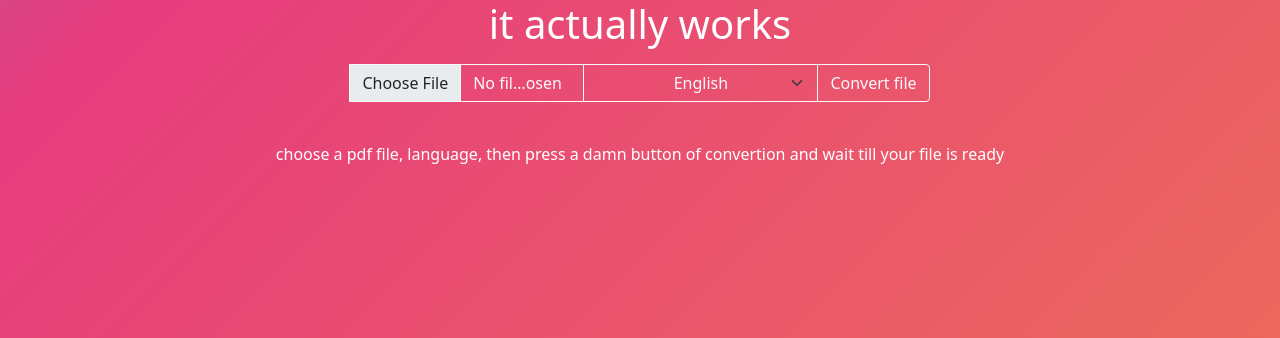
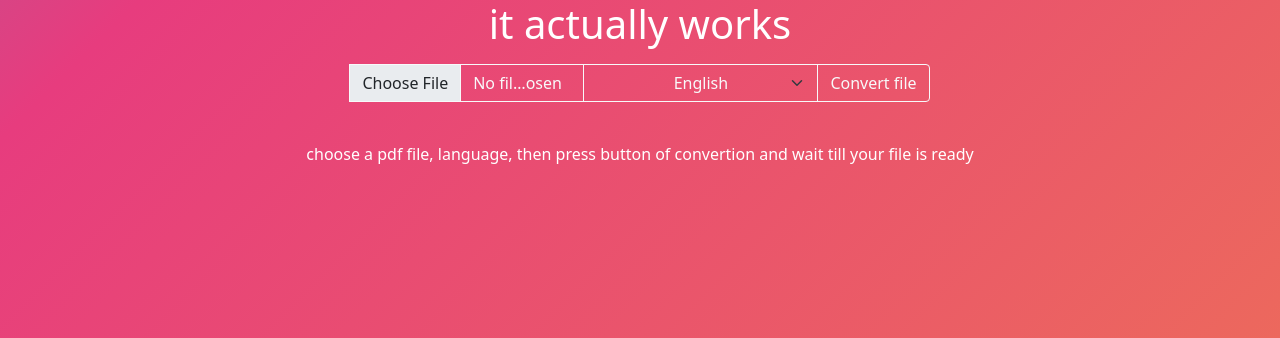
Before and after one commit to An-Sk/ocr_pdf, a Django app: page / in a window 1280 px wide. Shown: the top 338 px of the page. Run offline with Django 3.2, Linux system fonts and the light colour scheme; some libraries are stand-ins or nearby versions.

Commit message:
Update convertor.html

```diff
--- a/pdf_ocr/convertor/templates/convertor/convertor.html
+++ b/pdf_ocr/convertor/templates/convertor/convertor.html
@@ -38,9 +38,9 @@
         {% if wrfe == 1 %}
         <p class="fw-light text-white ">i said only pdf files, choose pdf file</p>
         {% elif norm == 1 %}
-        <p class="fw-light text-white ">choose a pdf file, language, then press a damn button of convertion and wait till your file is ready</p>
+        <p class="fw-light text-white ">choose a pdf file, language, then press button of convertion and wait till your file is ready</p>
         {% elif dude == 1 %}
-        <p class="fw-light text-white ">dude, why are you doing this, if i didn't find it by accident you would fuck up the whole thing</p>
+        <p class="fw-light text-white ">dude, why are you doing this, if i didn't find it by accident you would f up the whole thing</p>
         <p class="fw-light text-white ">bro, just download the file, and it will do all the things</p>
         {% elif file != 0 %}
         <a href="/download"><button class="btn btn-outline-light">download</button></a>
```
